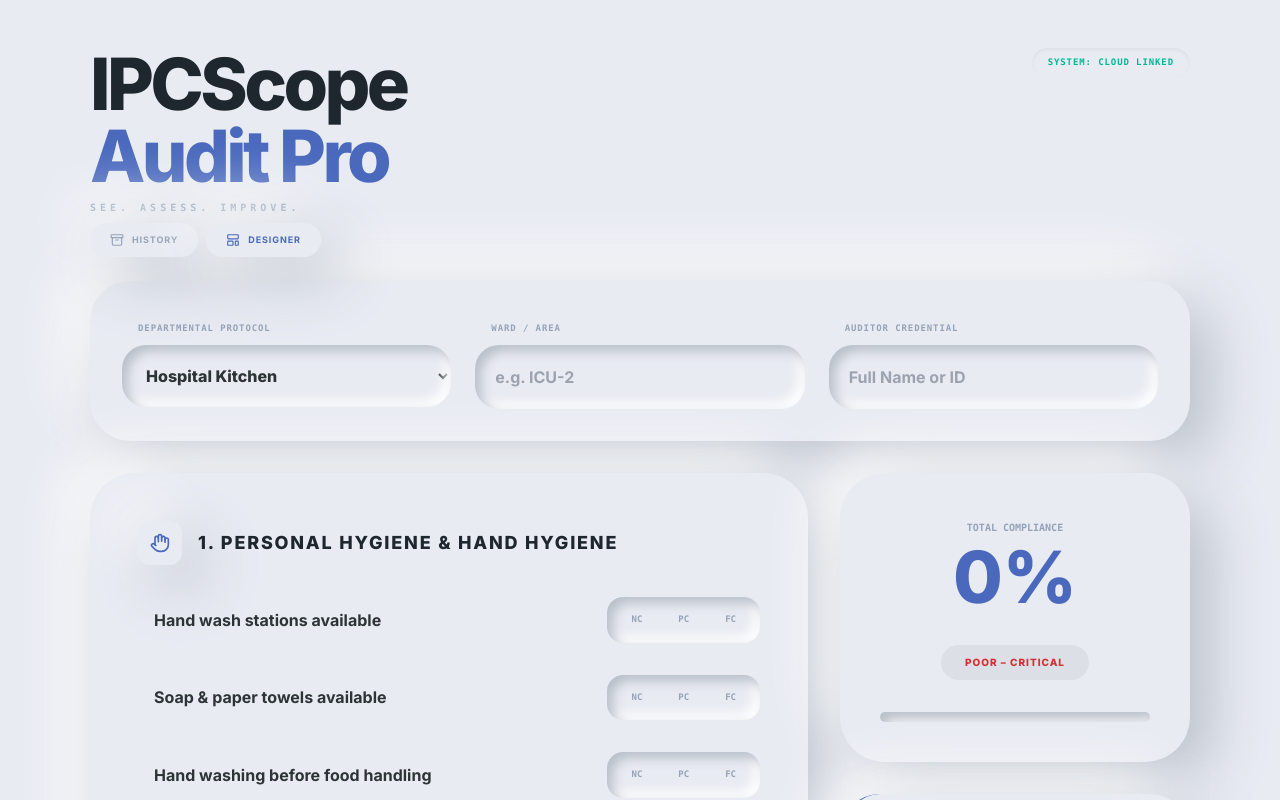
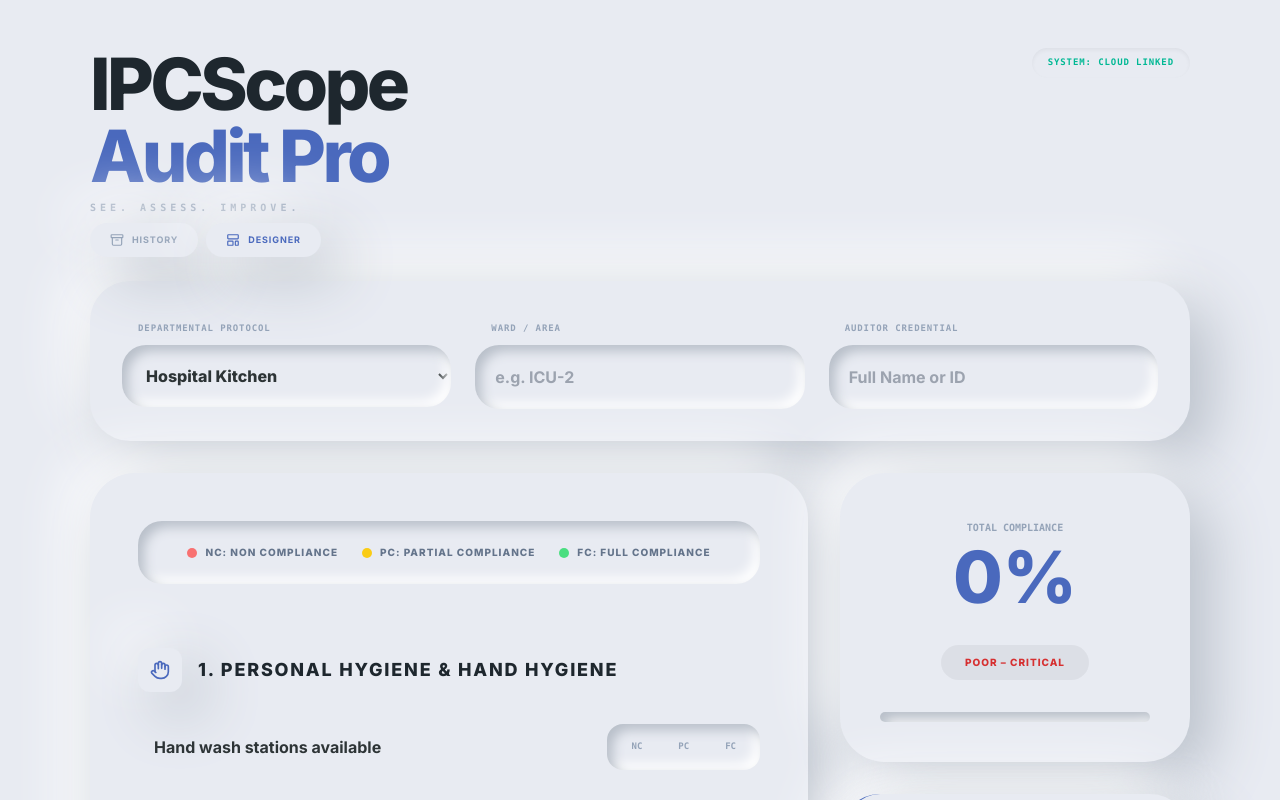
Before and after one commit to mitunostok/IPCScope, a React (Vite) app: page / in a window 1280 px wide. Shown: the top 800 px of the page. Built offline with nearby package versions, Linux system fonts and the light colour scheme.

Commit message:
Compliance full form

```diff
--- a/App.tsx
+++ b/App.tsx
@@ -384,6 +384,22 @@ ${issues || 'None reported.'}`,
         <div className="grid grid-cols-1 lg:grid-cols-[1fr_350px] gap-8">
           <main className="bg-[#e8ebf2] rounded-[45px] p-8 md:p-12 polymer-relief">
             <div className="space-y-16">
+              {/* COMPLIANCE INSTRUCTIONS */}
+              <div className="p-6 bg-[#e8ebf2] rounded-3xl polymer-inset flex flex-wrap justify-center gap-6 text-[10px] font-black uppercase tracking-widest text-slate-500">
+                <div className="flex items-center gap-2">
+                  <span className="w-2.5 h-2.5 rounded-full bg-red-400"></span>
+                  <span>NC: Non Compliance</span>
+                </div>
+                <div className="flex items-center gap-2">
+                  <span className="w-2.5 h-2.5 rounded-full bg-yellow-400"></span>
+                  <span>PC: Partial Compliance</span>
+                </div>
+                <div className="flex items-center gap-2">
+                  <span className="w-2.5 h-2.5 rounded-full bg-green-400"></span>
+                  <span>FC: Full Compliance</span>
+                </div>
+              </div>
+
               {selectedDepartment.sections.map((section) => {
                 const IconComp = (LucideIcons as any)[section.icon] || LucideIcons.FileText;
                 return (
```
